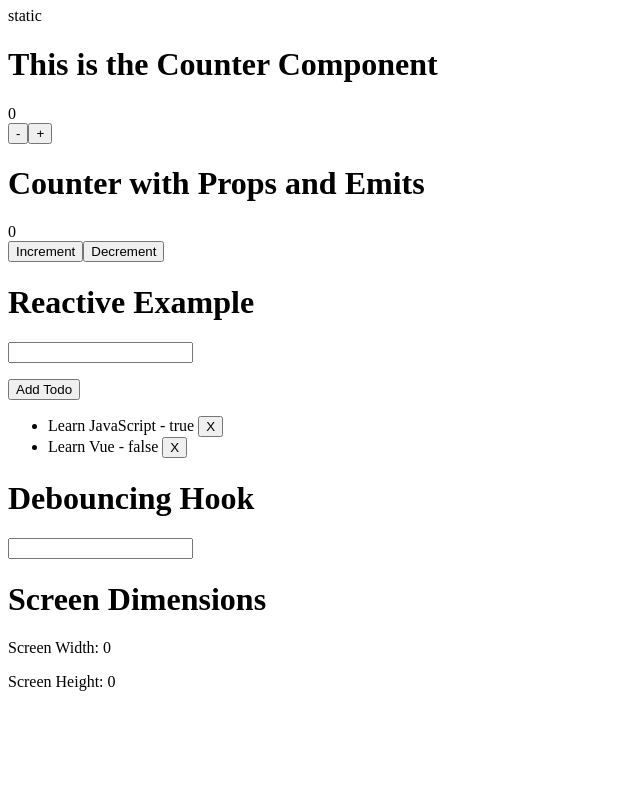
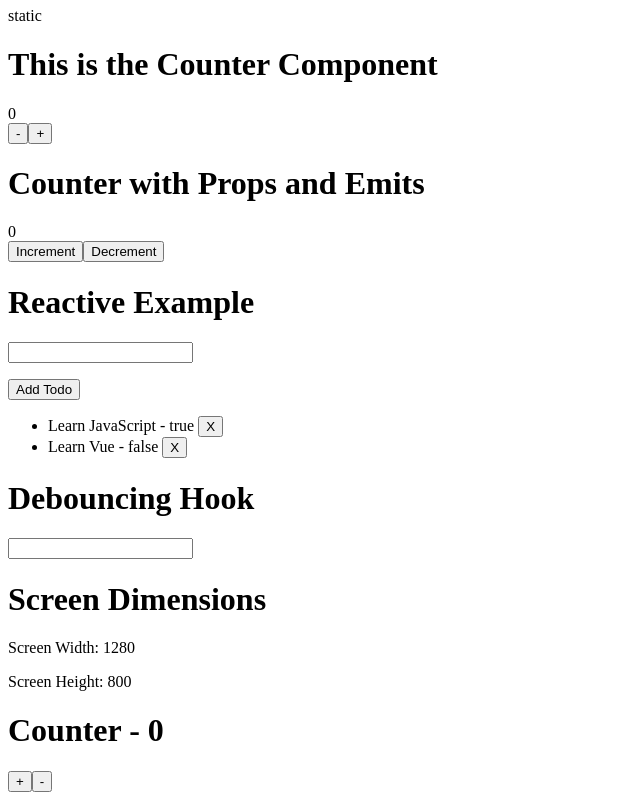
Before and after one commit to pwdrysdale/vue3playground, a Vue app: page / in a window 1280 px wide. Shown: the part 324-1124 px from the top of the page, without its empty margins (0-640 px from the left). Before the commit the page ends 1031 px from the top, so only its background shows below. Built offline with nearby package versions, Linux system fonts and the light colour scheme.

Commit message:
more work to do but the dp is nice

```diff
--- a/src/App.vue
+++ b/src/App.vue
@@ -8,6 +8,7 @@
   <ReactiveExample />
   <DebounceExample />
   <ScreenDimensionsExample />
+  <UseCounterExample />
 </template>
 
 <script setup>
@@ -19,6 +20,7 @@ import CounterTwo from "@/components/CounterTwo"
 import ReactiveExample from "@/components/ReactiveExample"
 import DebounceExample from "@/components/DebounceExample"
 import ScreenDimensionsExample from "@/components/ScreenDimensionsExample"
+import UseCounterExample from "@/components/UseCounterExample.vue"
 
 const msg = ref("Hello World")
 
--- /dev/null
+++ b/src/components/UseCounterExample.vue
@@ -0,0 +1,20 @@
+<template>
+  <div>
+    <h1>Counter - {{ count }}</h1>
+    <button @click="increment">+</button>
+    <button @click="decrement">-</button>
+  </div>
+</template>
+
+<script setup>
+import { ref } from "vue"
+import useCounter from "../hooks/useCounter"
+
+const { increment, decrement, subscribe } = useCounter(0)
+
+subscribe((v) => {
+  count.value = v
+})
+
+const count = ref(0)
+</script>
--- /dev/null
+++ b/src/designPatterns/makeObservable.js
@@ -0,0 +1,31 @@
+// pubsub pattern
+
+export function makeObservable(target) {
+  let listeners = []
+  let value = target
+
+  function get() {
+    return value
+  }
+
+  function set(newValue) {
+    if (value === newValue) return
+    value = newValue
+    listeners.forEach((l) => l(value))
+  }
+
+  function subscribe(listenerFunc) {
+    listeners.push(listenerFunc)
+    return () => unsubscribe(listenerFunc)
+  }
+
+  function unsubscribe(listenerFunc) {
+    listeners = listeners.filter((l) => l !== listenerFunc)
+  }
+
+  return {
+    get,
+    set,
+    subscribe,
+  }
+}
--- /dev/null
+++ b/src/hooks/useCounter.js
@@ -0,0 +1,21 @@
+import { makeObservable } from "@/designPatterns/makeObservable"
+import { ref } from "vue"
+
+const useCounter = (init) => {
+  const { get, set, subscribe } = makeObservable(init)
+
+  const getCount = () => ref(get())
+
+  const increment = () => {
+    console.log(getCount())
+    set(getCount().value + 1)
+  }
+
+  const decrement = () => {
+    set(getCount - 1)
+  }
+
+  return { increment, decrement, subscribe }
+}
+
+export default useCounter
--- a/src/hooks/useScreenDimensions.js
+++ b/src/hooks/useScreenDimensions.js
@@ -15,6 +15,8 @@ const useScreenDimensions = () => {
 
   window.addEventListener("resize", updateScreenDimensions)
 
+  updateScreenDimensions()
+
   return {
     screenWidth,
     screenHeight,
```
